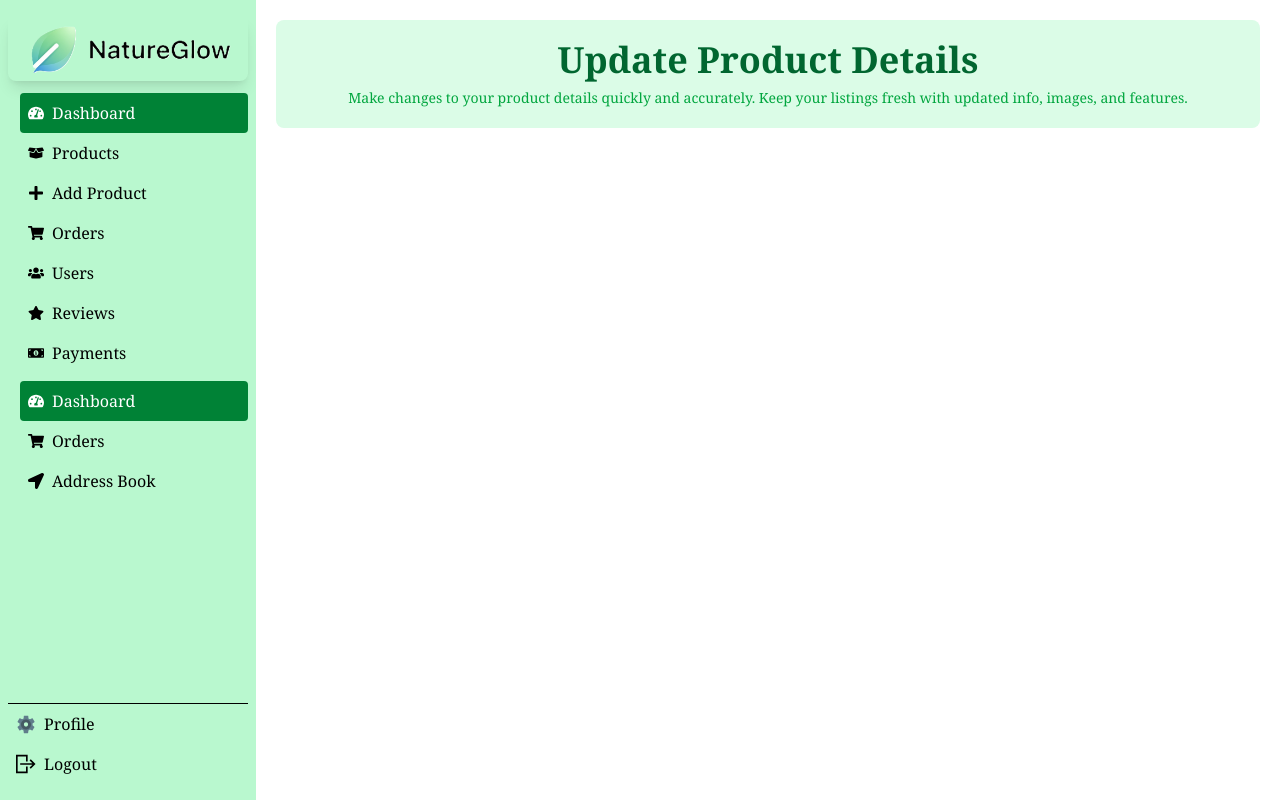
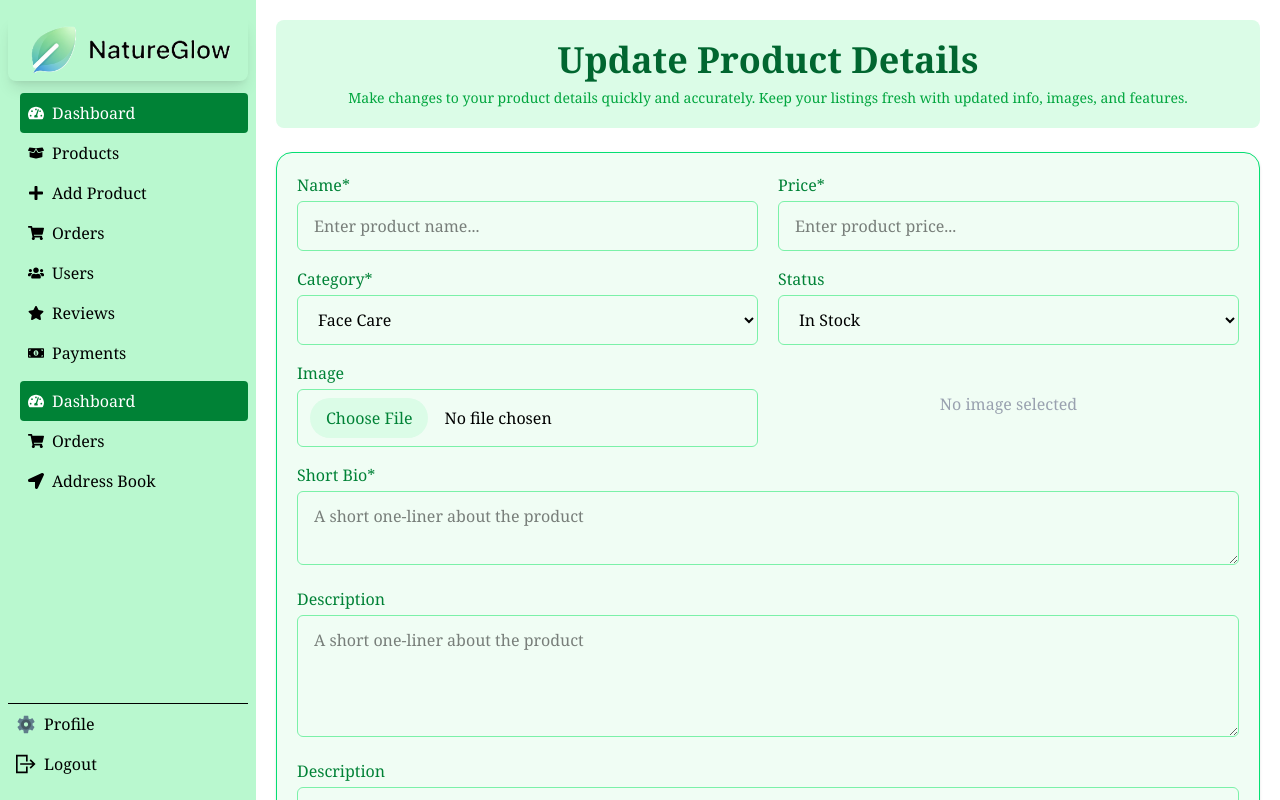
Before and after one commit to md-abu-naim/NatureGlow, a React (Vite) app: page /dashboard/update/1 in a window 1280 px wide. Shown: the top 800 px of the page. Built offline with nearby package versions, Linux system fonts and the light colour scheme; no server answers.

Commit message:
update product design complete

```diff
--- a/src/Pages/Dashboard/AdminBar/UpdateProduct.jsx
+++ b/src/Pages/Dashboard/AdminBar/UpdateProduct.jsx
@@ -1,11 +1,101 @@
+import { useState } from "react";
 
 const UpdateProduct = () => {
+    const [selectedImage, setSelectedImage] = useState(null)
+
+        const handleImagePreview = (e) => {
+            const file = e.target.files[0]
+            if (file) {
+                setSelectedImage(URL.createObjectURL(file))
+            }
+        }
+
+        const handleAddProduct = (e) => {
+            e.preventDefault()
+            const form = e.target
+            const name = form.name.value
+            const price = form.price.value
+            const category = form.category.value
+            const status = form.status.value
+            const image = form.image.value
+            const shortBio = form.shortBio.value
+            const description = form.description.value
+            const rawEeatures = form.features.value
+
+            const features = rawEeatures.split('\n').map(f => f.replace(/^-\s*/, '').trim()).filter(f => f)
+            const product = { name, price, category, status, image, shortBio, description, features }
+            console.log(product);
+
+        }
     return (
         <div>
             <section className='bg-green-100 py-5 text-center rounded-lg'>
                 <h1 className='text-4xl font-extrabold text-green-800'>Update Product Details</h1>
                 <p className='text-green-600 text-sm mt-2'>Make changes to your product details quickly and accurately. Keep your listings fresh with updated info, images, and features.</p>
             </section>
+
+            <section className="bg-green-50 mt-6 p-5 rounded-2xl shadow border border-green-400">
+                <form onSubmit={handleAddProduct} className="">
+                    <div className="flex flex-col md:flex-row gap-5">
+                        <div className="w-full">
+                            <label className="block text-green-700 font-medium mb-1">Name*</label>
+                            <input type="text" name="name" className="w-full px-4 py-3 border border-green-300 rounded-md focus:outline-none focus:ring-2 focus:ring-green-400" placeholder="Enter product name..." required />
+                        </div>
+                        <div className="w-full">
+                            <label className="block text-green-700 font-medium mb-1">Price*</label>
+                            <input type="number" name="price" className="w-full px-4 py-3 border border-green-300 rounded-md focus:outline-none focus:ring-2 focus:ring-green-400" placeholder="Enter product price..." required />
+                        </div>
+                    </div>
+                    <div className="flex flex-col md:flex-row gap-5 mt-4">
+                        <div className="w-full">
+                            <label className="block text-green-700 font-medium mb-1">Category*</label>
+                            <select name="category" className="w-full px-4 py-3 border border-green-300 rounded-md focus:outline-none focus:ring-2 focus:ring-green-400 bg-green-50">
+                                <option value="Face Care">Face Care</option>
+                                <option value="Body Care">Body Care</option>
+                                <option value="Hair Care">Hair Care</option>
+                                <option value="Lip Care">Lip Care</option>
+                            </select>
+                        </div>
+                        <div className="w-full">
+                            <label className="block text-green-700 font-medium mb-1">Status</label>
+                            <select name="status" className="w-full px-4 py-3 border border-green-300 rounded-md focus:outline-none focus:ring-2 focus:ring-green-400 bg-green-50">
+                                <option value="In Stock">In Stock</option>
+                                <option value="Low Stock">Low Stock</option>
+                                <option value="Cooming soon">Coming Soon</option>
+                            </select>
+                        </div>
+                    </div>
+                    <div className="flex flex-col md:flex-row gap-5 mt-4">
+                        <div className=" w-full">
+                            <label className="block text-green-700 font-medium mb-1">Image</label>
+                            <input onChange={handleImagePreview} type="file" name="image" accept="image/*" className="w-full px-3 py-2 border border-green-300 rounded-md file:mr-4 file:py-2 file:px-4 file:rounded-full file:border-0 file:bg-green-100 file:text-green-700 hover:file:bg-green-200" />
+                        </div>
+                        <div className="flex items-center justify-center  w-full">
+                            {selectedImage ? (
+                                <img src={selectedImage} alt="Preview" className="h-24 rounded-md" />
+                            ) : (
+                                <div className="text-gray-400">No image selected</div>
+                            )}
+                        </div>
+                    </div>
+                    <div className="w-full mt-4">
+                        <label className="block text-green-700 font-medium mb-1">Short Bio*</label>
+                        <textarea name="shortBio" rows='2' className="w-full px-4 py-3 border border-green-300 rounded-md focus:outline-none focus:ring-2 focus:ring-green-400 bg-green-50" placeholder="A short one-liner about the product"></textarea>
+                    </div>
+                    <div className="w-full mt-4">
+                        <label className="block text-green-700 font-medium mb-1">Description</label>
+                        <textarea name="description" rows='4' className="w-full px-4 py-3 border border-green-300 rounded-md focus:outline-none focus:ring-2 focus:ring-green-400 bg-green-50" placeholder="A short one-liner about the product"></textarea>
+                    </div>
+                    <div className="w-full mt-4">
+                        <label className="block text-green-700 font-medium mb-1">Description</label>
+                        <textarea name="features" rows='3' className="w-full px-4 py-3 border border-green-300 rounded-md focus:outline-none focus:ring-2 focus:ring-green-400 bg-green-50" placeholder={`Write features line by line:\n- Feature 1\n- Feature 2`}></textarea>
+                    </div>
+                    <div className="mt-5 flex justify-end gap-4">
+                        <button type="reset" className="px-4 py-2 bg-gray-300 text-gray-700 rounded hover:bg-gray-400">Reset</button>
+                        <button type="submit" className="px-6 py-2 bg-green-600 text-white font-medium rounded hover:bg-green-700">Update Product</button>
+                    </div>
+                </form>
+            </section>
         </div>
     );
 };
```
